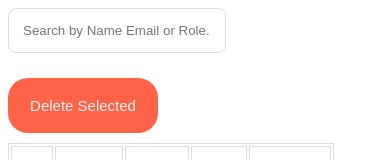
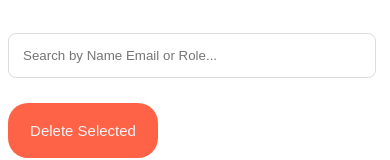
Before and after one commit to Sayantani96/admin-ui, a React (Create React App) app: page / in a window 390 px wide. Shown: the top 160 px of the page. Built offline with nearby package versions, Linux system fonts and the light colour scheme; no server answers.

Commit message:
Design fixes

```diff
--- a/src/DebounceSearch/Search.css
+++ b/src/DebounceSearch/Search.css
@@ -1,12 +1,12 @@
 .search-bar{
     margin-bottom:25px;
+    padding-top:25px;
 }
 .search-field{
 
     width:100%;
     padding:14px;
     border-radius:8px;
-
     border:1px solid gainsboro;
 }
 
@@ -14,3 +14,9 @@
     border:1px solid rgba(0,0,0,0.87);
     outline:none;
 }
+
+@media (max-width:576px){
+    .search-field{
+        width:180%;
+    }
+}
```
